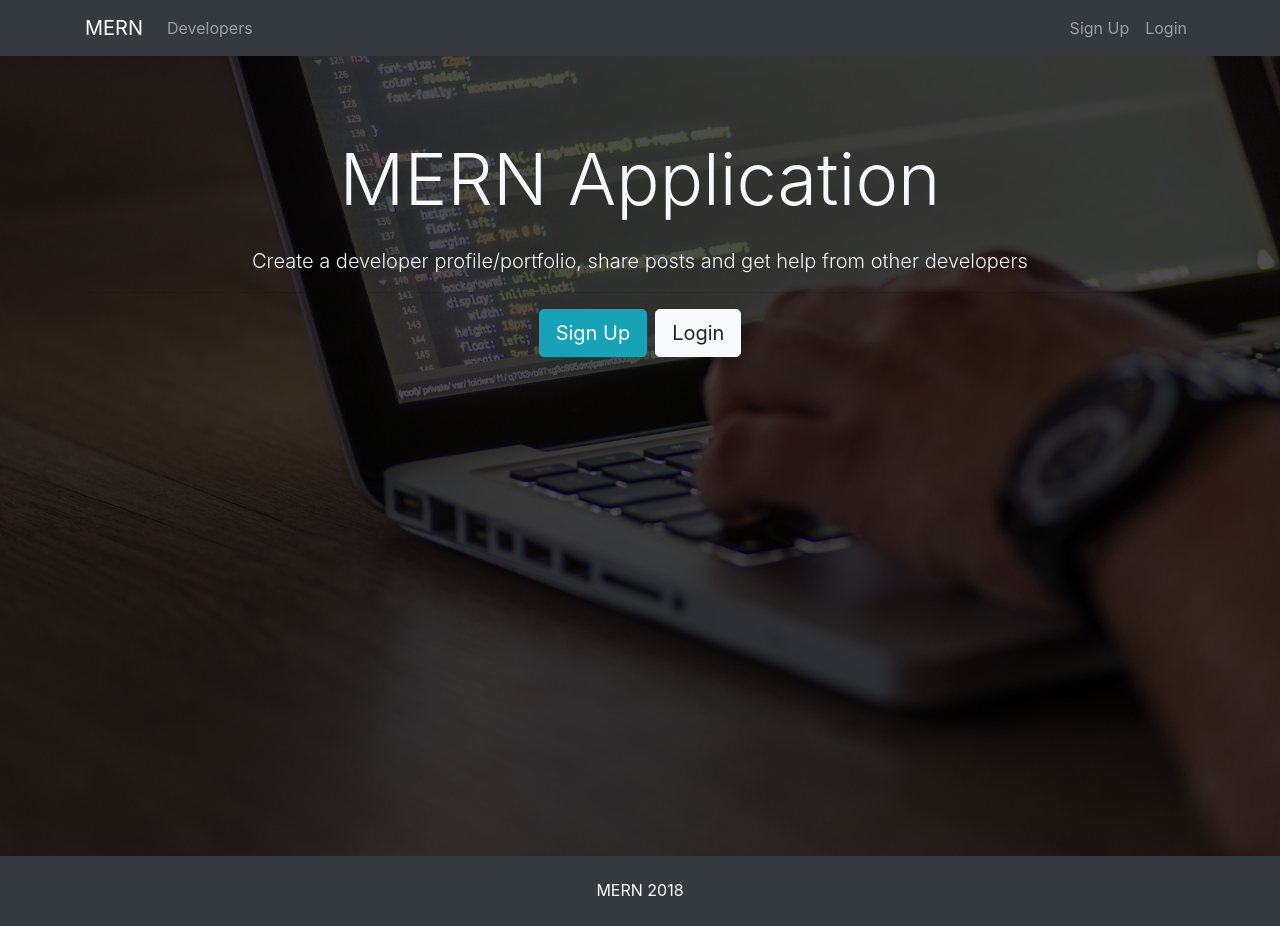
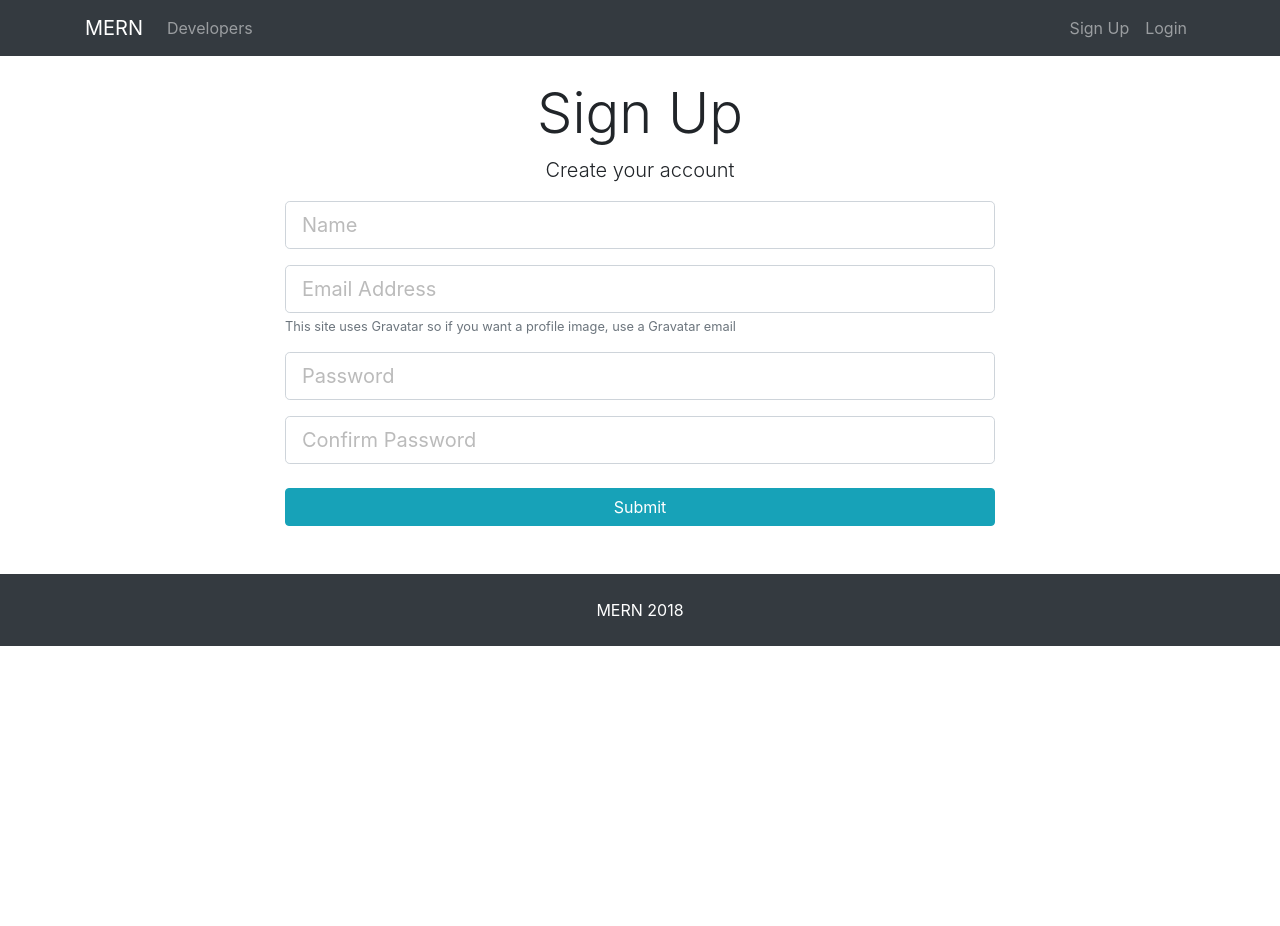
Before and after one commit to Antohan/Social-Network-for-developers, a React (Create React App) app in the folder client/: page /register in a window 1280 px wide. After the commit the page ends 800 px from the top, so only its background shows below. Built offline with nearby package versions, Linux system fonts and the light colour scheme.

Commit message:
Added Routign.

```diff
--- a/client/package.json
+++ b/client/package.json
@@ -3,8 +3,11 @@
   "version": "0.1.0",
   "private": true,
   "dependencies": {
+    "axios": "^0.18.0",
+    "classnames": "^2.2.6",
     "react": "^16.6.0",
     "react-dom": "^16.6.0",
+    "react-router-dom": "^4.3.1",
     "react-scripts": "2.0.5"
   },
   "scripts": {
--- a/client/src/App.js
+++ b/client/src/App.js
@@ -1,18 +1,28 @@
 import React, { Component } from 'react';
+import { BrowserRouter as Router, Route } from 'react-router-dom';
+
 import './App.css';
 
 import Navbar from './components/layout/Navbar';
 import Landing from './components/layout/Landing';
 import Footer from './components/layout/Footer';
+import Register from './components/auth/Register';
+import Login from './components/auth/Login';
 
 class App extends Component {
   render() {
     return (
-      <div className="App">
-        <Navbar />
-        <Landing />
-        <Footer />
-      </div>
+      <Router>
+        <div className="App">
+          <Navbar />
+          <Route exact path="/" component={Landing} />
+          <div className="container">
+            <Route exact path="/register" component={Register} />
+            <Route exact path="/login" component={Login} />
+          </div>
+          <Footer />
+        </div>
+      </Router>
     );
   }
 }
--- /dev/null
+++ b/client/src/components/auth/Login.js
@@ -0,0 +1,71 @@
+import * as React from 'react';
+
+class Login extends React.Component {
+  constructor() {
+    super();
+
+    this.state = {
+      email: '',
+      password: '',
+      errors: {}
+    };
+  }
+
+  onChange = (event) => {
+    this.setState({
+      [event.target.name]: event.target.value
+    });
+  };
+
+  onSubmit = (event) => {
+    event.preventDefault();
+
+    const { email, password } = this.state;
+
+    const user = {
+      email, password
+    };
+
+    console.log(user);
+  };
+
+  render() {
+    const { email, password } = this.state;
+
+    return (
+      <div className="login">
+        <div className="container">
+          <div className="row">
+            <div className="col-md-8 m-auto">
+              <h1 className="display-4 text-center">Log In</h1>
+              <p className="lead text-center">Sign in to your DevConnector account</p>
+              <form onSubmit={this.onSubmit}>
+                <div className="form-group">
+                  <input
+                    type="email"
+                    className="form-control form-control-lg"
+                    placeholder="Email Address"
+                    name="email"
+                    value={email}
+                    onChange={this.onChange} />
+                </div>
+                <div className="form-group">
+                  <input
+                  type="password"
+                  className="form-control form-control-lg"
+                  placeholder="Password"
+                  name="password"
+                  value={password}
+                  onChange={this.onChange} />
+                </div>
+                <input type="submit" className="btn btn-info btn-block mt-4" />
+              </form>
+            </div>
+          </div>
+        </div>
+      </div>
+    );
+  }
+}
+
+export default Login;
--- /dev/null
+++ b/client/src/components/auth/Register.js
@@ -0,0 +1,104 @@
+import * as React from 'react';
+import axios from 'axios';
+import classnames from 'classnames';
+
+class Register extends React.Component {
+  constructor() {
+    super();
+
+    this.state = {
+      name: '',
+      email: '',
+      password: '',
+      password2: '',
+      errors: {}
+    };
+  }
+
+  onChange = (event) => {
+    this.setState({
+      [event.target.name]: event.target.value
+    });
+  };
+
+  onSubmit = (event) => {
+    event.preventDefault();
+
+    const { name, email, password, password2 } = this.state;
+
+    const newUser = {
+      name, email, password, password2
+    };
+
+    axios
+      .post('/api/users/register', newUser)
+      .then(res => console.log(res.data))
+      .catch(err => this.setState({ errors: err.response.data }));
+
+    console.log(newUser);
+  };
+
+  render() {
+    const { name, email, password, password2, errors } = this.state;
+
+    return (
+      <div className="register">
+        <div className="container">
+          <div className="row">
+            <div className="col-md-8 m-auto">
+              <h1 className="display-4 text-center">Sign Up</h1>
+              <p className="lead text-center">Create your account</p>
+              <form noValidate onSubmit={this.onSubmit}>
+                <div className="form-group">
+                  <input
+                    type="text"
+                    className={classnames('form-control form-control-lg', { 'is-invalid': errors.name })}
+                    placeholder="Name"
+                    name="name"
+                    value={name}
+                    onChange={this.onChange} />
+                  {errors.name && (<div className="invalid-feedback">{errors.name}</div>)}
+                  <div className="invalid-feedback"></div>
+                </div>
+                <div className="form-group">
+                  <input
+                    type="email"
+                    className={classnames('form-control form-control-lg', { 'is-invalid': errors.email })}
+                    placeholder="Email Address"
+                    name="email"
+                    value={email}
+                    onChange={this.onChange} />
+                  {errors.email && (<div className="invalid-feedback">{errors.email}</div>)}
+                  <small className="form-text text-muted">This site uses Gravatar so if you want a profile image, use a Gravatar email</small>
+                </div>
+                <div className="form-group">
+                  <input
+                    type="password"
+                    className={classnames('form-control form-control-lg', { 'is-invalid': errors.password })}
+                    placeholder="Password"
+                    name="password"
+                    value={password}
+                    onChange={this.onChange} />
+                  {errors.password && (<div className="invalid-feedback">{errors.password}</div>)}
+                </div>
+                <div className="form-group">
+                  <input
+                    type="password"
+                    className={classnames('form-control form-control-lg', { 'is-invalid': errors.password2 })}
+                    placeholder="Confirm Password"
+                    name="password2"
+                    value={password2}
+                    onChange={this.onChange} />
+                  {errors.password2 && (<div className="invalid-feedback">{errors.password2}</div>)}
+                </div>
+                <input type="submit" className="btn btn-info btn-block mt-4" />
+              </form>
+            </div>
+          </div>
+        </div>
+      </div>
+    );
+  }
+}
+
+export default Register;
--- a/client/src/components/layout/Footer.js
+++ b/client/src/components/layout/Footer.js
@@ -2,7 +2,7 @@ import * as React from 'react';
 
 const footer = (props) => {
   return (
-    <footer class="bg-dark text-white mt-5 p-4 text-center">
+    <footer className="bg-dark text-white mt-5 p-4 text-center">
       MERN {new Date().getFullYear()}
     </footer>
   );
--- a/client/src/components/layout/Landing.js
+++ b/client/src/components/layout/Landing.js
@@ -1,4 +1,5 @@
 import * as React from 'react';
+import { Link } from 'react-router-dom';
 
 class Landing extends React.Component {
   render() {
@@ -11,8 +12,8 @@ class Landing extends React.Component {
                 <h1 class="display-3 mb-4">MERN Application</h1>
                 <p class="lead"> Create a developer profile/portfolio, share posts and get help from other developers</p>
                 <hr />
-                <a href="register.html" class="btn btn-lg btn-info mr-2">Sign Up</a>
-                <a href="login.html" class="btn btn-lg btn-light">Login</a>
+                <Link to="/register" class="btn btn-lg btn-info mr-2">Sign Up</Link>
+                <Link to="/login" class="btn btn-lg btn-light">Login</Link>
               </div>
             </div>
           </div>
--- a/client/src/components/layout/Navbar.js
+++ b/client/src/components/layout/Navbar.js
@@ -1,11 +1,12 @@
 import * as React from 'react';
+import { Link } from 'react-router-dom';
 
 class Navbar extends React.Component {
   render() {
     return (
       <nav className="navbar navbar-expand-sm navbar-dark bg-dark mb-4">
         <div className="container">
-          <a className="navbar-brand" href="landing.html">MERN</a>
+          <Link className="navbar-brand" to="/">MERN</Link>
           <button className="navbar-toggler" type="button" data-toggle="collapse" data-target="#mobile-nav">
             <span className="navbar-toggler-icon"></span>
           </button>
@@ -20,10 +21,10 @@ class Navbar extends React.Component {
 
             <ul className="navbar-nav ml-auto">
               <li className="nav-item">
-                <a className="nav-link" href="register.html">Sign Up</a>
+                <Link className="nav-link" to="/register">Sign Up</Link>
               </li>
               <li className="nav-item">
-                <a className="nav-link" href="login.html">Login</a>
+                <Link className="nav-link" to="/login">Login</Link>
               </li>
             </ul>
           </div>
```
